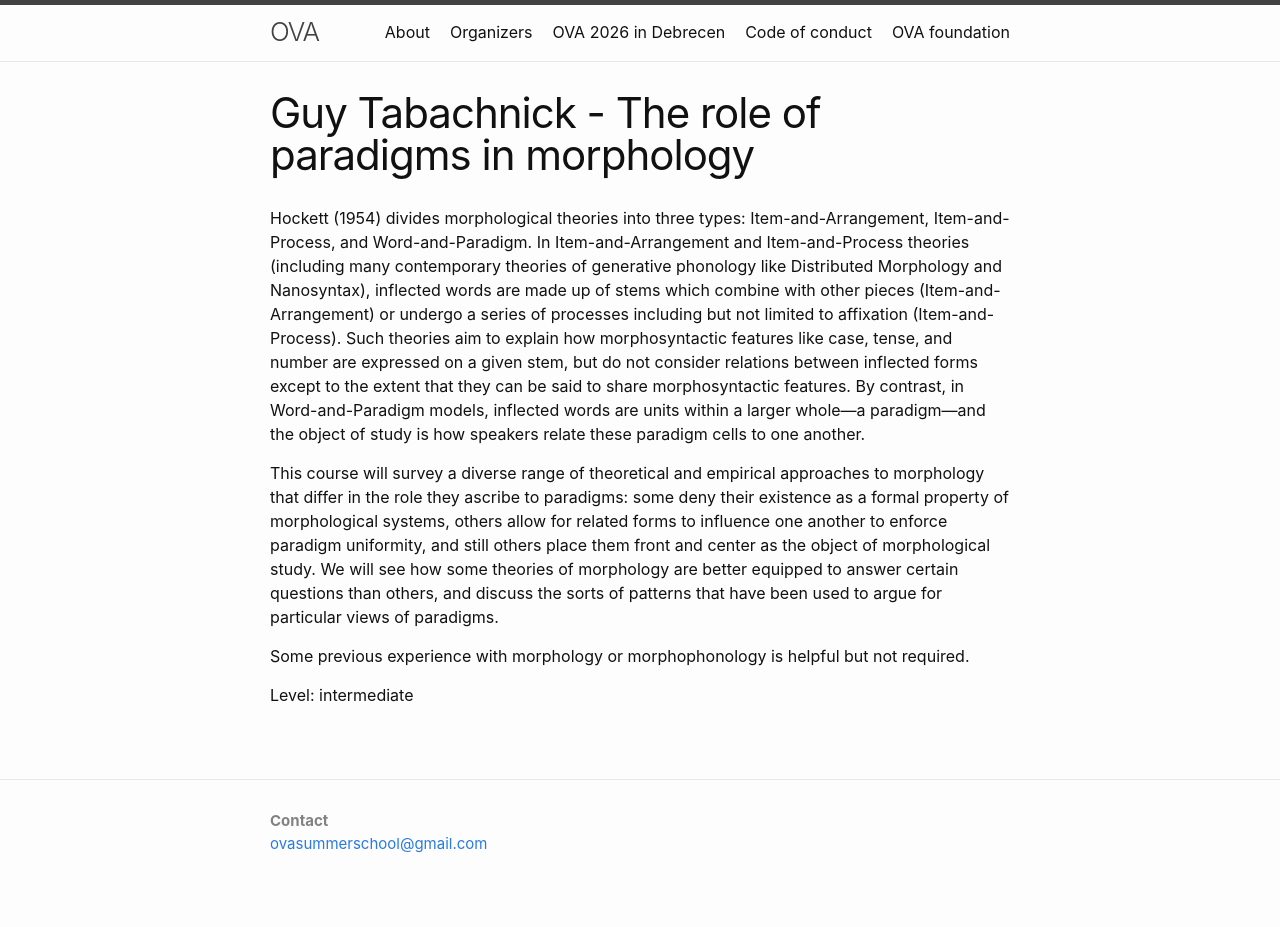
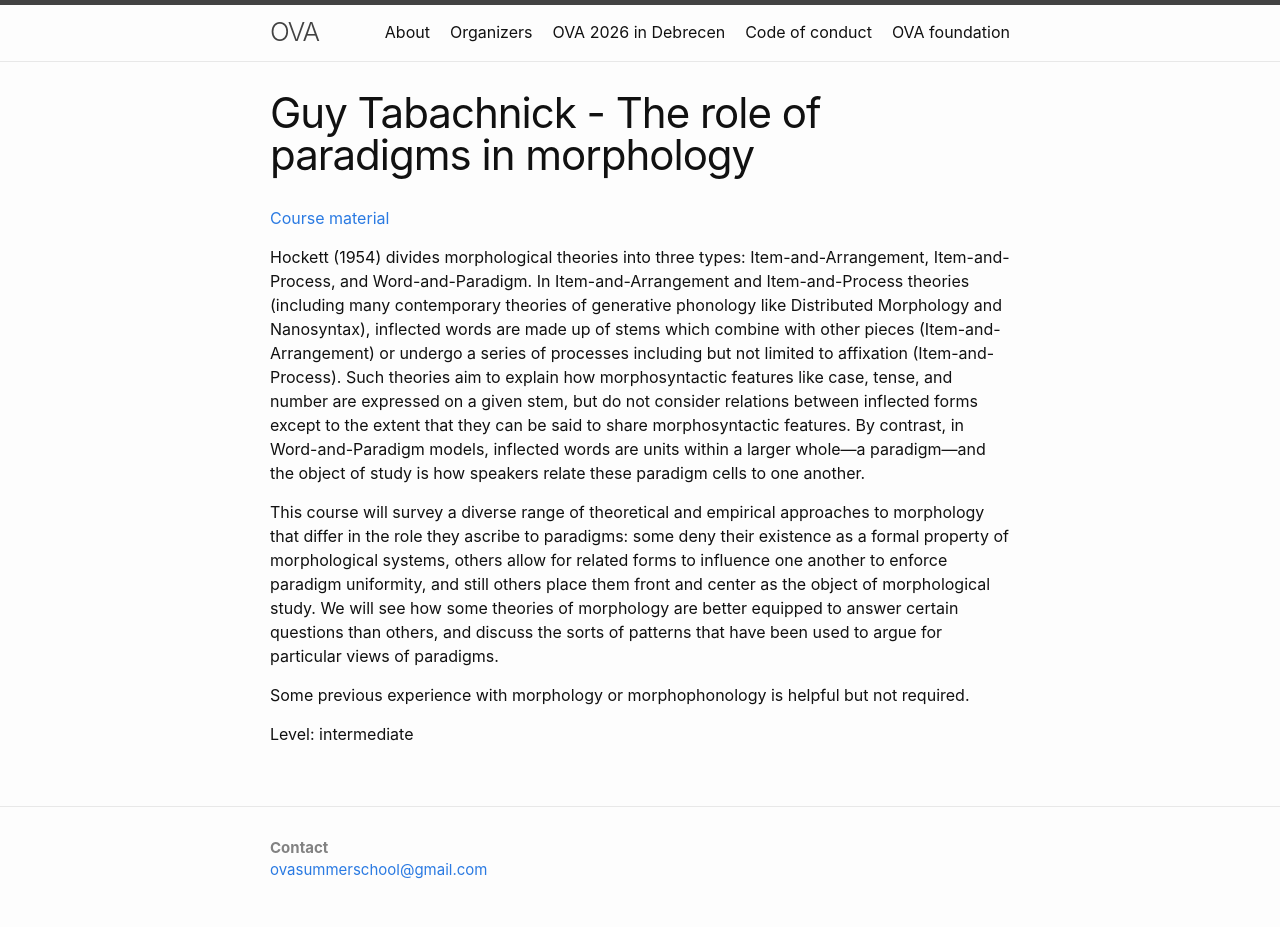
Before and after one commit to ovaschool/ovaschool.github.io, a Jekyll site: the page built from staticpages/ova2026-tabachnick1.markdown, in a window 1280 px wide. Built offline with Jekyll 4.4.1, drawn with Linux system fonts in a browser that asks for light colours; before the commit the page ends 900 px from its top, so only the background shows below that.

Commit message:
Update ova2026-tabachnick1.markdown

```diff
--- a/staticpages/ova2026-tabachnick1.markdown
+++ b/staticpages/ova2026-tabachnick1.markdown
@@ -4,6 +4,8 @@
 permalink: ova2026-tabachnick1
 exclude: true
 ---
+
+[Course material](https://gtabach.github.io/assets/teaching/Tabachnick%20OVA%20week%201.pdf)
 
 Hockett (1954) divides morphological theories into three types: Item-and-Arrangement, Item-and-Process, and Word-and-Paradigm. In Item-and-Arrangement and Item-and-Process theories (including many contemporary theories of generative phonology like Distributed Morphology and Nanosyntax), inflected words are made up of stems which combine with other pieces (Item-and-Arrangement) or undergo a series of processes including but not limited to affixation (Item-and-Process). Such theories aim to explain how morphosyntactic features like case, tense, and number are expressed on a given stem, but do not consider relations between inflected forms except to the extent that they can be said to share morphosyntactic features. By contrast, in Word-and-Paradigm models, inflected words are units within a larger whole—a paradigm—and the object of study is how speakers relate these paradigm cells to one another.
 
```
